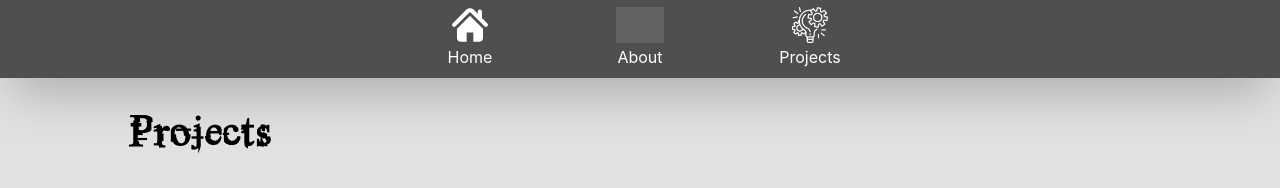
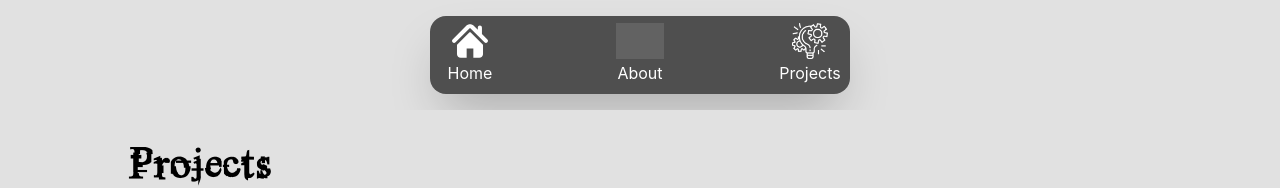
Before and after one commit to vadym0509/ReactProrfolio, a React (Create React App) app: page /Projects in a window 1280 px wide. Shown: the top 188 px of the page. Built offline with nearby package versions, Linux system fonts and the light colour scheme; grey boxes are pictures that could not be loaded.

Commit message:
fixed nav bar for tablet and desktop

```diff
--- a/src/components/TopNav/TopNav.scss
+++ b/src/components/TopNav/TopNav.scss
@@ -10,29 +10,32 @@
   align-items: center;
   background-color: #4F4F4F;
   padding: 7px 10px;
-  position: relative;
+  //position: relative;
   left: 50%;
   bottom: 0;
-  transform: translate(-50%, 0);
+  //transform: translate(-50%, 0);
   height: 44px;
   box-shadow: 0 25px 50px -12px rgb(0 0 0 / 0.25);
 
   @include tablet {
+    //display: block;
+    justify-content: left;
     height: 64px;
     background-color: #4F4F4F;
     padding: 7px 10px;
-    margin: 0 auto;
+    margin: 1rem auto;
     display: flex;
     justify-content: center;
-    //max-width: 320px;
-    //border-radius: 1rem;
+    max-width: 320px;
+    border-radius: 1rem;
     box-shadow: 0 25px 50px -12px rgb(0 0 0 / 0.25);
+    left: 15%;
   }
-  // @include desktop {
-  //   //max-width: 400px;
-  //   //left: 0;
-  //   top: 0;
-  // }
+  @include desktop {
+    max-width: 400px;
+    left: 15%;
+    top: 0;
+  }
   &__link {
     display: flex;
     flex-direction: column;
@@ -49,6 +52,7 @@
       margin: 0 4rem;
     }
   }
+
   &__p {
     margin: 0.25rem 0;
     color: $color-accent;
```
Also changed, not shown: public/images/Group 4 (5).png (added).
